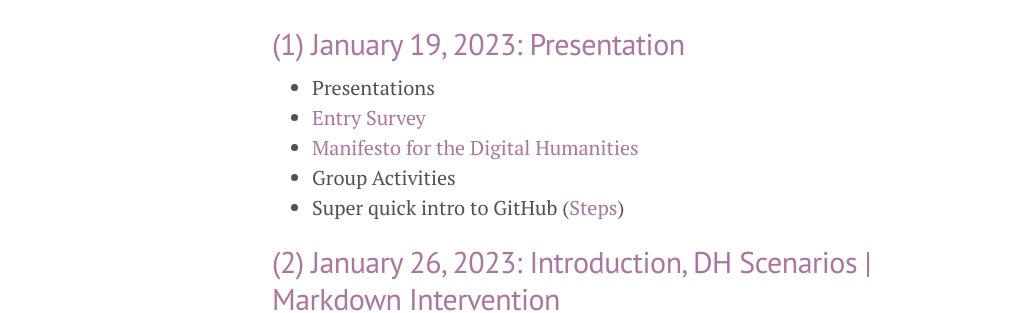
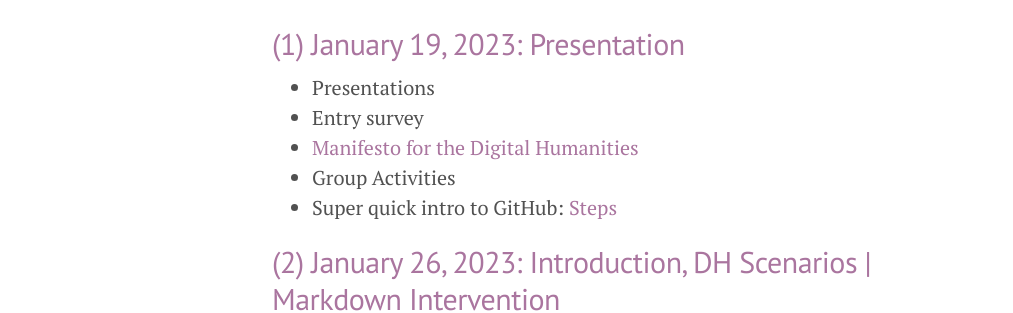
Before and after one commit to susannalles/DHPracticum_Spring23, a Jekyll site: the page built from schedule.md, in a window 1280 px wide and 900 px high. Shown: the part 321-634 px from the top of the window, without its empty margins (8-1021 px from the left). Built offline with Jekyll 4.4.1, drawn with Linux system fonts in a browser that asks for light colours; part of the change alters nothing that is shown.

```diff
--- a/schedule.md
+++ b/schedule.md
@@ -8,10 +8,10 @@ title: Schedule
 ## (1) January 19, 2023: Presentation
 
 - Presentations
-- [Entry Survey](https://forms.gle/E3q197kPG5LzVaTGA)
+- Entry survey
 - [Manifesto for the Digital Humanities](https://oep.hypotheses.org/78)
 - Group Activities
-- Super quick intro to GitHub ([Steps](https://susannalles.github.io/DHPracticum/practice/github/))
+- Super quick intro to GitHub: [Steps](https://github.com/susannalles/DHPracticum/blob/gh-pages/practice/github.md)
 
 
 ## (2) January 26, 2023: Introduction, DH Scenarios | Markdown Intervention
```
